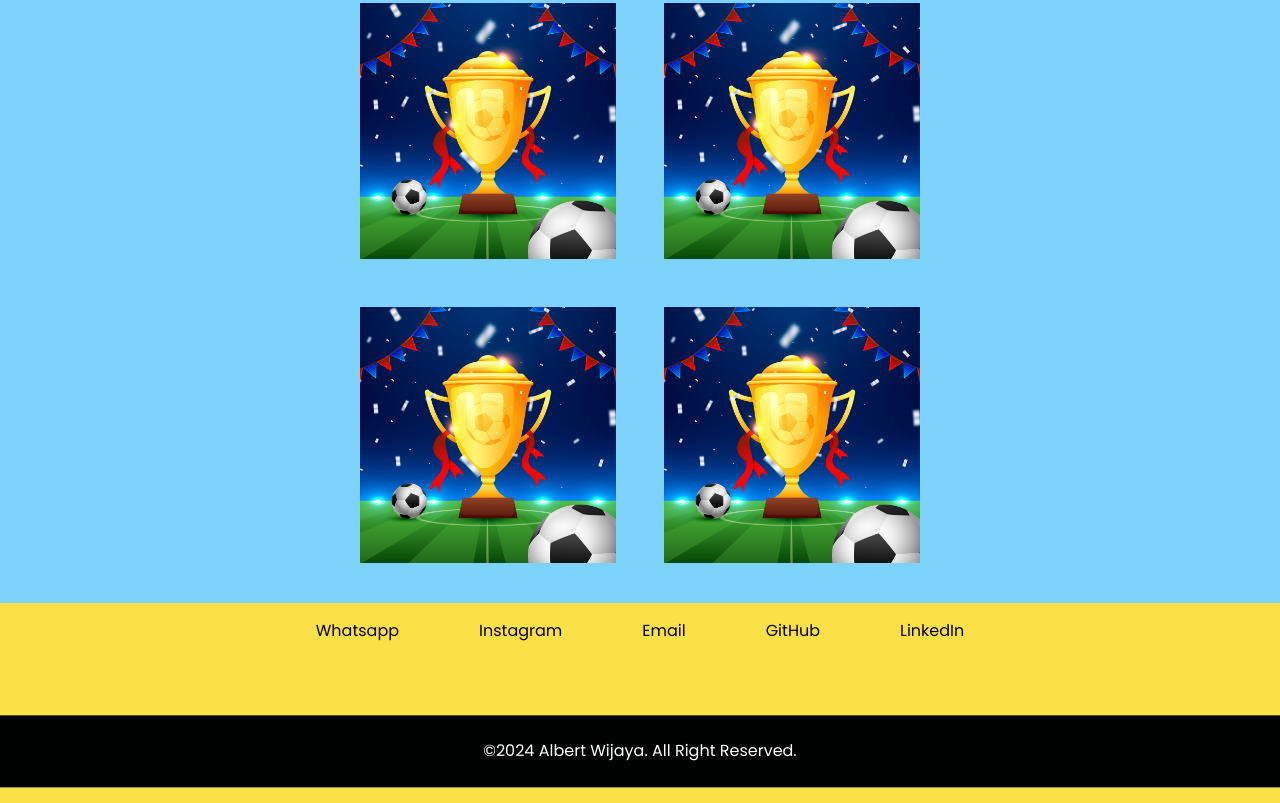
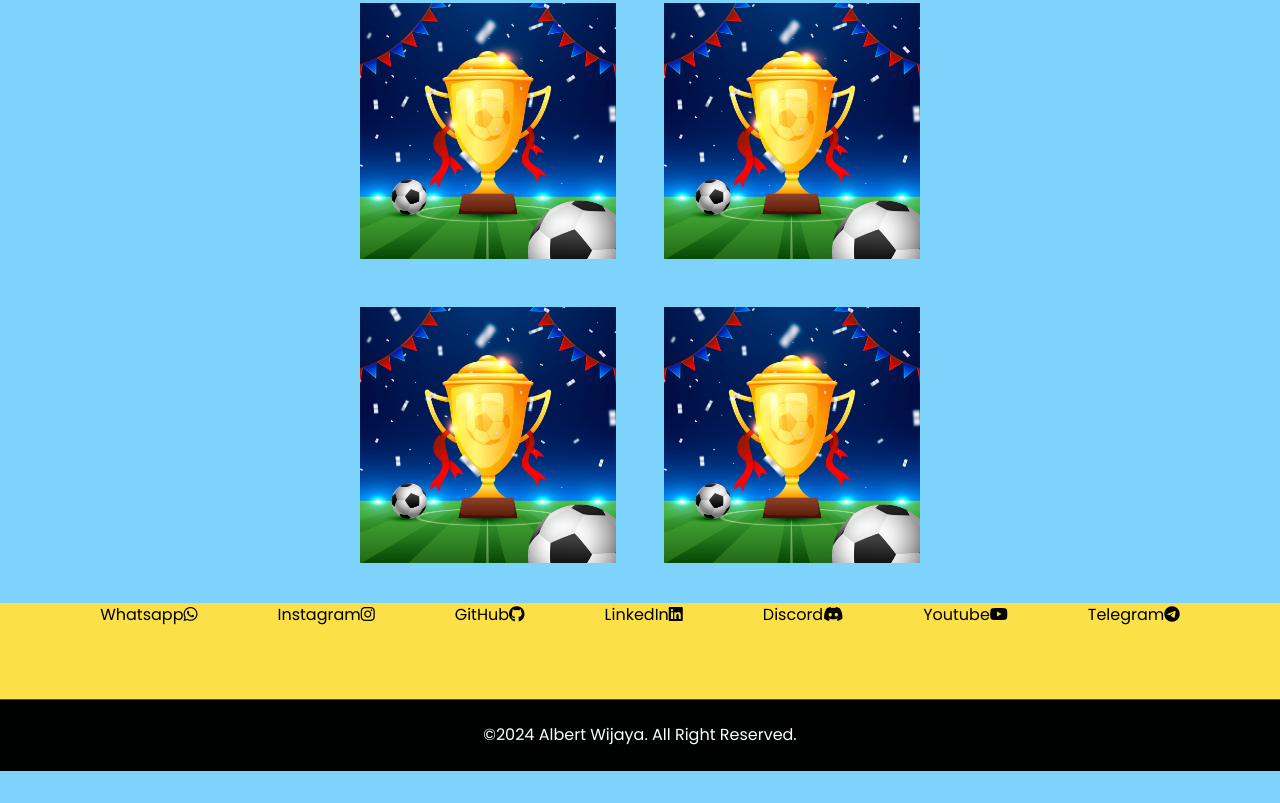
Before and after one commit to AlbertWij/html-udemytraining, a plain HTML site: page index.html in a window 1280 px wide. Shown: the part 401-1204 px from the top of the page. After the commit the page ends 1172 px from the top, so only its background shows below. Drawn offline with nearby package versions, Linux system fonts and the light colour scheme.

Commit message:
feat: add icon

```diff
--- a/index.html
+++ b/index.html
@@ -8,6 +8,7 @@
     <link rel="preconnect" href="https://fonts.gstatic.com" crossorigin>
     <link href="https://fonts.googleapis.com/css2?family=Poppins&display=swap" rel="stylesheet">
     <link href="https://unpkg.com/aos@2.3.1/dist/aos.css" rel="stylesheet">
+    <link rel="stylesheet" href="https://cdnjs.cloudflare.com/ajax/libs/font-awesome/6.5.1/css/all.min.css" integrity="sha512-DTOQO9RWCH3ppGqcWaEA1BIZOC6xxalwEsw9c2QQeAIftl+Vegovlnee1c9QX4TctnWMn13TZye+giMm8e2LwA==" crossorigin="anonymous" referrerpolicy="no-referrer" />
     <script src="https://cdn.tailwindcss.com"></script>
     <script>
         tailwind.config = {
@@ -25,7 +26,6 @@
               },
         }
     </script>
-    <link rel="stylesheet" href="https://cdnjs.cloudflare.com/ajax/libs/font-awesome/5.15.3/css/all.min.css" integrity="sha384-dGL2pQ8iXzSLKlDjGPhBXqU2XeHS9iX2+Br48PJcpLMyqK8c4zcVE1TGKIsjz9UH" crossorigin="anonymous">
     <title>Beruporto</title>
 </head>
 
@@ -53,13 +53,15 @@
             <a href="#" class="hover:shadow-2xl"><img src="thropy.jpg" alt="x" class="sm:w-32 md:w-44 lg:w-64"></a>
         </section>
     </div>
-    <footer class="bg-yellow-300 w-full h-fit py-4" data-aos="fade-up" data-aos-duration="3000">
-        <ul class="flex flex-row sm:gap-5 md:gap-12 lg:gap-20 justify-center items-center">
-            <li><span></span><a href="https://wa.me/081318047276" class="sm:hover:p-1 md:hover:p-2 lg:hover:p-3 hover:bg-sky-300 hover:rounded-full">Whatsapp</a></li>
-            <li><span></span><a href="https://www.instagram.com/albertwij11/" target="_blank" class="sm:hover:p-1 md:hover:p-2 lg:hover:p-3 hover:bg-sky-300 hover:rounded-full">Instagram</a></li>
-            <li><span></span><a href="mailto:albertwijaya6@gmail.com" class="sm:hover:p-1 md:hover:p-2 lg:hover:p-3 hover:bg-sky-300 hover:rounded-full">Email</a></li>
-            <li><span></span><a href="#" class="sm:hover:p-1 md:hover:p-2 lg:hover:p-3 hover:bg-sky-300 hover:rounded-full">GitHub</a></li>
-            <li><span></span><a href="#" class="sm:hover:p-1 md:hover:p-2 lg:hover:p-3 hover:bg-sky-300 hover:rounded-full">LinkedIn</a></li>
+    <footer class="bg-yellow-300 w-full h-fit" data-aos="fade-up" data-aos-duration="3000">
+        <ul class="flex flex-wrap sm:gap-5 md:gap-12 lg:gap-20 justify-center">
+            <li><a href="https://wa.me/081318047276" class="sm:hover:p-1 md:hover:p-2 lg:hover:p-3 hover:bg-sky-300 hover:rounded-full">Whatsapp<i class="fab fa-whatsapp"></i></a></li>
+            <li><a href="https://www.instagram.com/albertwij11/" target="_blank" class="sm:hover:p-1 md:hover:p-2 lg:hover:p-3 hover:bg-sky-300 hover:rounded-full">Instagram<i class="fab fa-instagram"></i></a></li>
+            <li><a href="https://github.com/AlbertWij" target="_blank" class="sm:hover:p-1 md:hover:p-2 lg:hover:p-3 hover:bg-sky-300 hover:rounded-full">GitHub<i class="fab fa-github"></i></a></li>
+            <li><a href="https://www.linkedin.com/in/albert-wijaya-491372267/" target="_blank" class="md:hover:p-2 lg:hover:p-3 hover:bg-sky-300 hover:rounded-full">LinkedIn<i class="fab fa-linkedin"></i></a></li>
+            <li><a href="https://discordapp.com/users/680697322153312277" target="_blank" class="sm:hover:p-1 md:hover:p-2 lg:hover:p-3 hover:bg-sky-300 hover:rounded-full">Discord<i class="fab fa-discord"></i></a></li>
+            <li><a href="https://www.youtube.com/channel/UCNjLks6MN_T19hXJnu5geNg" target="_blank" class="sm:hover:p-1 md:hover:p-2 lg:hover:p-3 hover:bg-sky-300 hover:rounded-full">Youtube<i class="fab fa-youtube"></i></a></li>
+            <li><a href="https://t.me/almightyberu" target="_blank" class="sm:hover:p-1 md:hover:p-2 lg:hover:p-3 hover:bg-sky-300 hover:rounded-full">Telegram<i class="fab fa-telegram"></i></a></li>
         </ul><br><br><br>
         <p class="bg-black text-white text-center py-6">&copy;2024 Albert Wijaya. All Right Reserved.</p>
     </footer>
```
